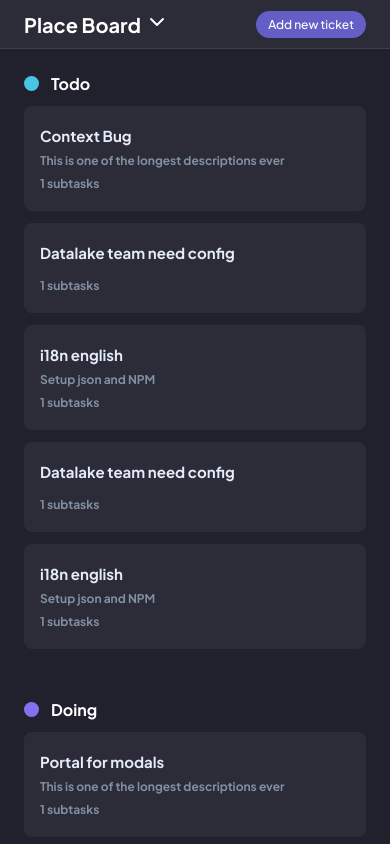
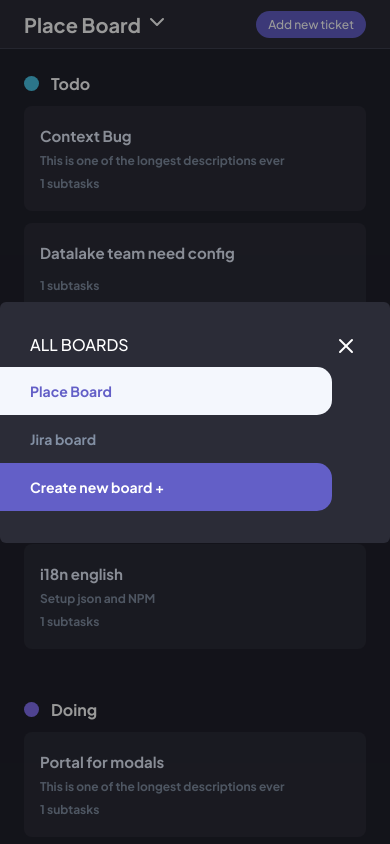
Before and after one commit to imMatheus/kanban-board, a React (Vite) app: page / in a window 390 px wide. Both pictures are taken after a click on the element 156 px from the left and 24 px from the top of the page. Shown: the top 844 px of the page. Built offline with nearby package versions, Linux system fonts and the light colour scheme.

Commit message:
added dropdown

```diff
--- a/src/App.jsx
+++ b/src/App.jsx
@@ -3,13 +3,18 @@ import SideNav from './components/SideNav/SideNav'
 import Navbar from './components/Navbar/Navbar'
 import CreateTicket from './components/CreateTicket/CreateTicket'
 import { useState } from 'react'
+import ProjectsDropDown from './components/ProjectsDropDown/ProjectsDropDown'
 
 function App() {
     const [showAddTicket, setShowAddTicket] = useState(false)
+    const [showDropDown, setShowDropDown] = useState(false)
 
     return (
         <div className='App'>
-            <Navbar setShowAddTicket={setShowAddTicket} />
+            <Navbar
+                setShowAddTicket={setShowAddTicket}
+                setShowDropDown={setShowDropDown}
+            />
             <main>
                 <SideNav />
                 <Board />
@@ -17,6 +22,9 @@ function App() {
             {showAddTicket && (
                 <CreateTicket setShowAddTicket={setShowAddTicket} />
             )}
+            {showDropDown && (
+                <ProjectsDropDown setShowDropDown={setShowDropDown} />
+            )}
         </div>
     )
 }
--- a/src/components/CreateTicket/CreateTicket.jsx
+++ b/src/components/CreateTicket/CreateTicket.jsx
@@ -2,6 +2,7 @@ import React, { useState } from 'react'
 import './CreateTicket.scss'
 import { useProject } from '../../context/ProjectContext'
 import { v4 as uuidv4 } from 'uuid'
+import { X } from 'react-feather'
 
 export default function CreateTicket({ setShowAddTicket }) {
     const { addTicket } = useProject()
@@ -13,13 +14,15 @@ export default function CreateTicket({ setShowAddTicket }) {
         <div className='modal'>
             <div className='modal-card'>
                 <h3 className='heading-l'>Add New Task</h3>
-                <button
+                <div
+                    className='modal-card-close-btn'
                     onClick={() => {
                         setShowAddTicket(false)
                     }}
                 >
-                    Close model
-                </button>
+                    <X />
+                </div>
+
                 <div className='modal-input-group'>
                     <label htmlFor='title' className='body-m'>
                         Title
--- a/src/components/CreateTicket/CreateTicket.scss
+++ b/src/components/CreateTicket/CreateTicket.scss
@@ -1,7 +1,8 @@
 .modal {
-    position: absolute;
+    position: fixed;
     height: 100vh;
     width: 100vw;
+    top: 0px;
     background-color: #00000066;
     display: flex;
     justify-content: center;
@@ -12,9 +13,17 @@
         width: min(100%, 480px);
         background-color: var(--bg-gray);
         border-radius: 6px;
+        position: relative;
 
         h3 {
             margin-bottom: 20px;
+        }
+
+        &-close-btn {
+            cursor: pointer;
+            position: absolute;
+            top: 32px;
+            right: 32px;
         }
     }
 
--- /dev/null
+++ b/src/components/Links/Link.scss
@@ -0,0 +1,56 @@
+.links {
+    ul {
+        list-style: none;
+
+        li {
+            width: 85%;
+            padding: 15px 30px;
+            border-radius: 0px 15px 15px 0px;
+            font-size: 14px;
+            font-weight: bold;
+            cursor: pointer;
+            color: var(--text-gray);
+
+            &.active,
+            &:hover {
+                background-color: var(--text-dimmed);
+                color: var(--primary);
+            }
+
+            &.create-board {
+                background-color: var(--primary);
+                color: var(--text);
+            }
+        }
+    }
+
+    .create-project {
+        padding: 10px 20px;
+
+        input {
+            display: block;
+            width: 100%;
+            background-color: transparent;
+            padding: 8px 16px;
+            border-radius: 6px;
+            outline: none;
+            color: var(--text);
+            margin-bottom: 10px;
+            border: 1px solid var(--bg-lines);
+        }
+
+        button {
+            width: 100%;
+            padding: 8px;
+            background-color: var(--primary);
+            border: none;
+            border-radius: 5px;
+            color: var(--text);
+            cursor: pointer;
+
+            &:hover {
+                filter: brightness(1.1);
+            }
+        }
+    }
+}
--- /dev/null
+++ b/src/components/Links/Links.jsx
@@ -0,0 +1,58 @@
+import React, { useState } from 'react'
+import { useProject } from '../../context/ProjectContext'
+import './Link.scss'
+
+export default function Links() {
+    const { projects, currentProject, addNewProject, changeBoard } =
+        useProject()
+    const [isOpen, setIsOpen] = useState(false)
+    const [text, setText] = useState('')
+
+    return (
+        <div className='links'>
+            <ul>
+                {projects.map((project, index) => (
+                    <li
+                        onClick={() => {
+                            changeBoard(index)
+                        }}
+                        key={project.id}
+                        className={
+                            currentProject.id === project.id
+                                ? 'active'
+                                : undefined
+                        }
+                    >
+                        {project.title}
+                    </li>
+                ))}
+                <li
+                    className='create-board'
+                    onClick={() => {
+                        setIsOpen((currentValue) => !currentValue)
+                    }}
+                >
+                    Create new board +
+                </li>
+            </ul>
+            {isOpen && (
+                <div className='create-project'>
+                    <input
+                        type='text'
+                        value={text}
+                        onChange={(e) => setText(e.target.value)}
+                    />
+                    <button
+                        onClick={() => {
+                            addNewProject(text)
+                            setIsOpen(false)
+                            setText('')
+                        }}
+                    >
+                        Create Project
+                    </button>
+                </div>
+            )}
+        </div>
+    )
+}
--- a/src/components/Navbar/Navbar.jsx
+++ b/src/components/Navbar/Navbar.jsx
@@ -3,7 +3,7 @@ import { useProject } from '../../context/ProjectContext'
 import './Navbar.scss'
 import { ChevronDown } from 'react-feather'
 
-export default function Navbar({ setShowAddTicket }) {
+export default function Navbar({ setShowAddTicket, setShowDropDown }) {
     const { currentProject } = useProject()
 
     return (
@@ -13,7 +13,10 @@ export default function Navbar({ setShowAddTicket }) {
             </div>
             <div className='navbar-heading'>
                 <h2>{currentProject.title}</h2>
-                <div className='navbar-heading-chevron'>
+                <div
+                    className='navbar-heading-chevron'
+                    onClick={() => setShowDropDown(true)}
+                >
                     <ChevronDown />
                 </div>
             </div>
--- /dev/null
+++ b/src/components/ProjectsDropDown/ProjectsDropDown.jsx
@@ -0,0 +1,24 @@
+import React from 'react'
+import { X } from 'react-feather'
+import Links from '../Links/Links'
+import './ProjectsDropDown.scss'
+
+export default function ProjectsDropDown({ setShowDropDown }) {
+    return (
+        <div className='modal'>
+            <div className='modal-card px-0'>
+                <p>ALL BOARDS</p>
+                <div
+                    className='modal-card-close-btn'
+                    onClick={() => {
+                        setShowDropDown(false)
+                    }}
+                >
+                    <X />
+                </div>
+
+                <Links />
+            </div>
+        </div>
+    )
+}
--- /dev/null
+++ b/src/components/ProjectsDropDown/ProjectsDropDown.scss
@@ -0,0 +1,9 @@
+.px-0 {
+    padding-left: 0px;
+    padding-right: 0px;
+
+    p {
+        padding-left: 30px;
+        margin-bottom: 12px;
+    }
+}
--- a/src/components/SideNav/SideNav.jsx
+++ b/src/components/SideNav/SideNav.jsx
@@ -1,60 +1,15 @@
-import React, { useState } from 'react'
+import React from 'react'
 import './SideNav.scss'
 import { useProject } from '../../context/ProjectContext'
+import Links from '../Links/Links'
 
 export default function SideNav() {
-    const { projects, currentProject, addNewProject, changeBoard } =
-        useProject()
-    const [isOpen, setIsOpen] = useState(false)
-    const [text, setText] = useState('')
+    const { projects } = useProject()
 
     return (
         <div className='sidenav'>
-            <p>ALL BOARDS (2)</p>
-
-            <ul>
-                {projects.map((project, index) => (
-                    <li
-                        onClick={() => {
-                            changeBoard(index)
-                        }}
-                        key={project.id}
-                        className={
-                            currentProject.id === project.id
-                                ? 'active'
-                                : undefined
-                        }
-                    >
-                        {project.title}
-                    </li>
-                ))}
-                <li
-                    className='create-board'
-                    onClick={() => {
-                        setIsOpen((currentValue) => !currentValue)
-                    }}
-                >
-                    Create new board +
-                </li>
-            </ul>
-            {isOpen && (
-                <div className='create-project'>
-                    <input
-                        type='text'
-                        value={text}
-                        onChange={(e) => setText(e.target.value)}
-                    />
-                    <button
-                        onClick={() => {
-                            addNewProject(text)
-                            setIsOpen(false)
-                            setText('')
-                        }}
-                    >
-                        Create Project
-                    </button>
-                </div>
-            )}
+            <p>ALL BOARDS ({projects.length})</p>
+            <Links />
         </div>
     )
 }
--- a/src/components/SideNav/SideNav.scss
+++ b/src/components/SideNav/SideNav.scss
@@ -15,59 +15,4 @@
         font-weight: bold;
         font-size: 13px;
     }
-
-    ul {
-        list-style: none;
-
-        li {
-            width: 85%;
-            padding: 15px 30px;
-            border-radius: 0px 15px 15px 0px;
-            font-size: 14px;
-            font-weight: bold;
-            cursor: pointer;
-            color: var(--text-gray);
-
-            &.active,
-            &:hover {
-                background-color: var(--text-dimmed);
-                color: var(--primary);
-            }
-
-            &.create-board {
-                background-color: var(--primary);
-                color: var(--text);
-            }
-        }
-    }
-
-    .create-project {
-        padding: 10px 20px;
-
-        input {
-            display: block;
-            width: 100%;
-            background-color: transparent;
-            padding: 8px 16px;
-            border-radius: 6px;
-            outline: none;
-            color: var(--text);
-            margin-bottom: 10px;
-            border: 1px solid var(--bg-lines);
-        }
-
-        button {
-            width: 100%;
-            padding: 8px;
-            background-color: var(--primary);
-            border: none;
-            border-radius: 5px;
-            color: var(--text);
-            cursor: pointer;
-
-            &:hover {
-                filter: brightness(1.1);
-            }
-        }
-    }
 }
```
